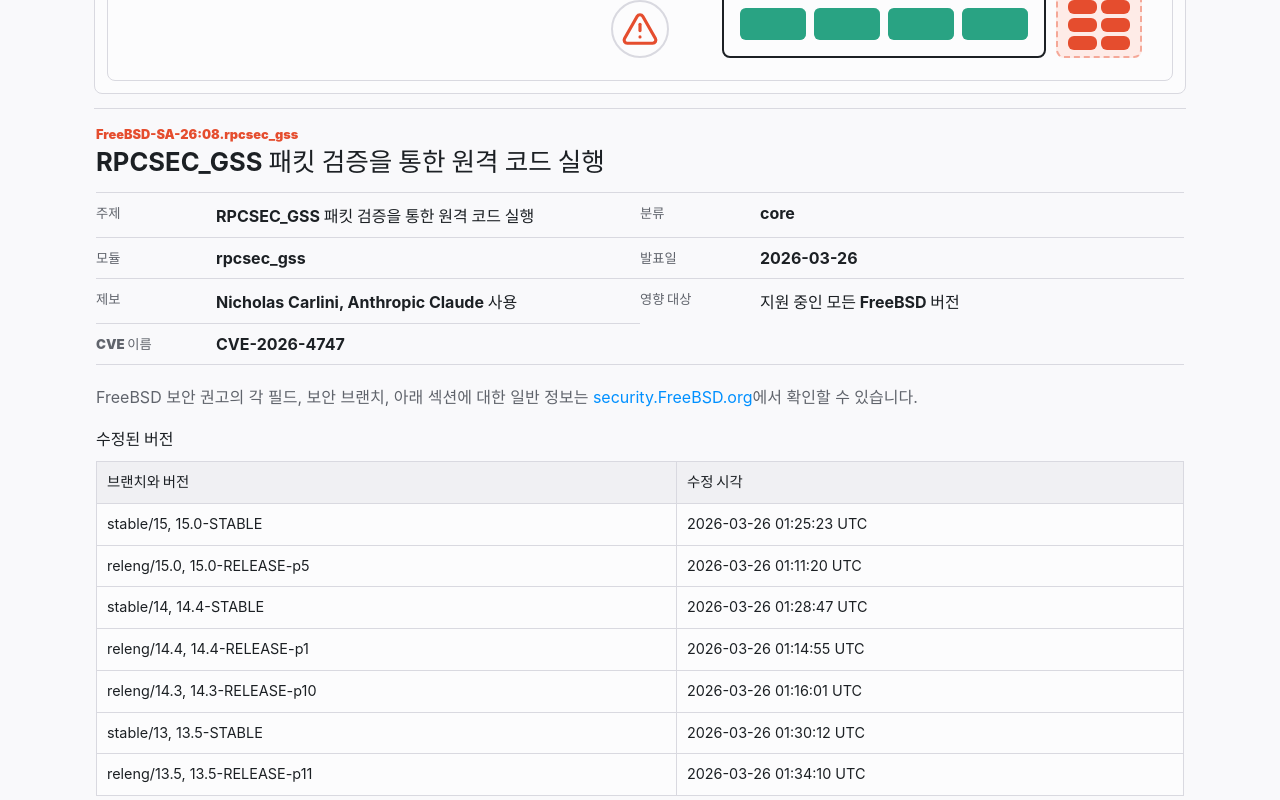
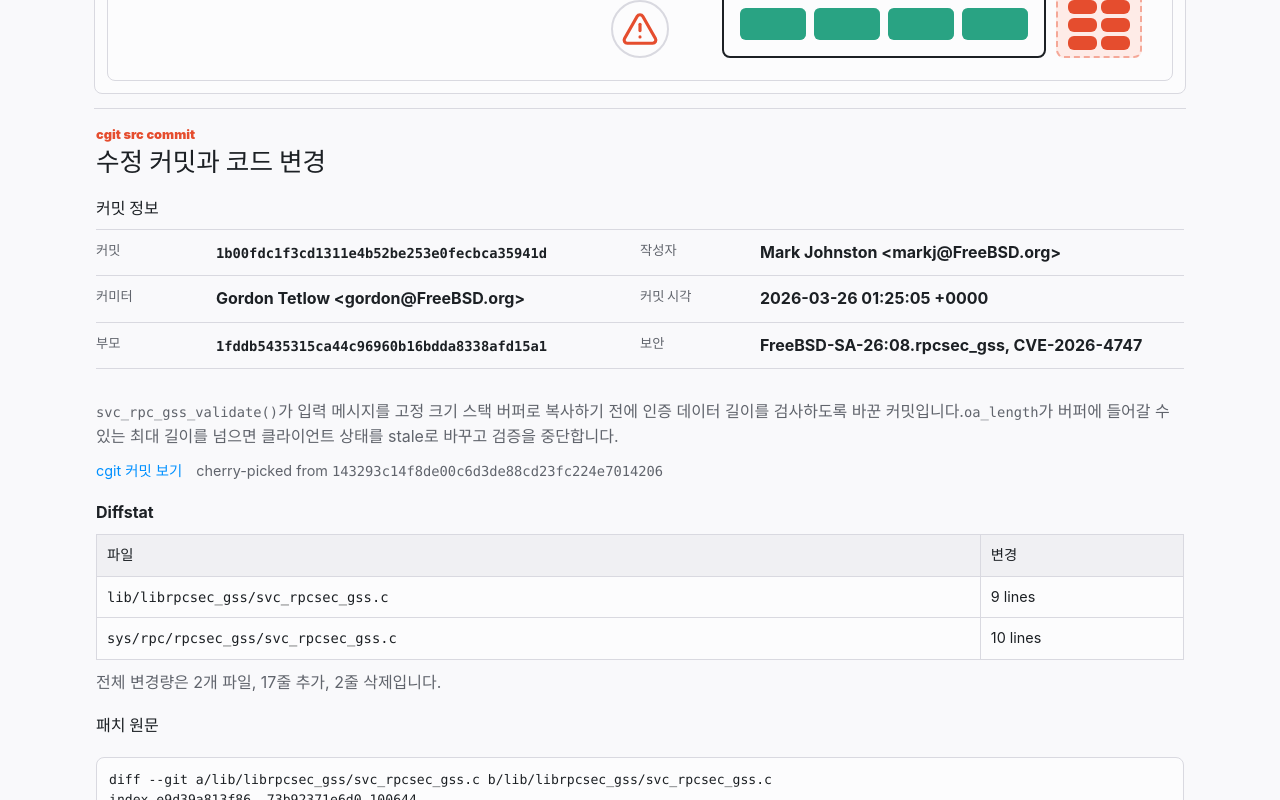
Before and after one commit to yabsed/Mythos-Study, a React (Vite) app: page / in a window 1280 px wide. Shown: the part 700-1500 px from the top of the page. Built offline with nearby package versions, Linux system fonts and the light colour scheme.

Commit message:
commit 추가

```diff
--- a/src/main.tsx
+++ b/src/main.tsx
@@ -151,6 +151,118 @@
   },
 ];
 
+const cgitPatch = `diff --git a/lib/librpcsec_gss/svc_rpcsec_gss.c b/lib/librpcsec_gss/svc_rpcsec_gss.c
+index e9d39a813f86..73b92371e6d0 100644
+--- a/lib/librpcsec_gss/svc_rpcsec_gss.c
++++ b/lib/librpcsec_gss/svc_rpcsec_gss.c
+@@ -758,6 +758,14 @@ svc_rpc_gss_validate(struct svc_rpc_gss_client *client, struct rpc_msg *msg,
+
+ 	memset(rpchdr, 0, sizeof(rpchdr));
+
++	oa = &msg->rm_call.cb_cred;
++
++	if (oa->oa_length > sizeof(rpchdr) - 8 * BYTES_PER_XDR_UNIT) {
++		log_debug("auth length %d exceeds maximum", oa->oa_length);
++		client->cl_state = CLIENT_STALE;
++		return (FALSE);
++	}
++
+ 	/* Reconstruct RPC header for signing (from xdr_callmsg). */
+ 	buf = rpchdr;
+ 	IXDR_PUT_LONG(buf, msg->rm_xid);
+@@ -766,7 +774,6 @@ svc_rpc_gss_validate(struct svc_rpc_gss_client *client, struct rpc_msg *msg,
+ 	IXDR_PUT_LONG(buf, msg->rm_call.cb_prog);
+ 	IXDR_PUT_LONG(buf, msg->rm_call.cb_vers);
+ 	IXDR_PUT_LONG(buf, msg->rm_call.cb_proc);
+-	oa = &msg->rm_call.cb_cred;
+ 	IXDR_PUT_ENUM(buf, oa->oa_flavor);
+ 	IXDR_PUT_LONG(buf, oa->oa_length);
+ 	if (oa->oa_length) {
+diff --git a/sys/rpc/rpcsec_gss/svc_rpcsec_gss.c b/sys/rpc/rpcsec_gss/svc_rpcsec_gss.c
+index 35c904560836..528112d5642a 100644
+--- a/sys/rpc/rpcsec_gss/svc_rpcsec_gss.c
++++ b/sys/rpc/rpcsec_gss/svc_rpcsec_gss.c
+@@ -1170,6 +1170,15 @@ svc_rpc_gss_validate(struct svc_rpc_gss_client *client, struct rpc_msg *msg,
+
+ 	memset(rpchdr, 0, sizeof(rpchdr));
+
++	oa = &msg->rm_call.cb_cred;
++
++	if (oa->oa_length > sizeof(rpchdr) - 8 * BYTES_PER_XDR_UNIT) {
++		rpc_gss_log_debug("auth length %d exceeds maximum",
++		    oa->oa_length);
++		client->cl_state = CLIENT_STALE;
++		return (FALSE);
++	}
++
+ 	/* Reconstruct RPC header for signing (from xdr_callmsg). */
+ 	buf = rpchdr;
+ 	IXDR_PUT_LONG(buf, msg->rm_xid);
+@@ -1178,7 +1187,6 @@ svc_rpc_gss_validate(struct svc_rpc_gss_client *client, struct rpc_msg *msg,
+ 	IXDR_PUT_LONG(buf, msg->rm_call.cb_prog);
+ 	IXDR_PUT_LONG(buf, msg->rm_call.cb_vers);
+ 	IXDR_PUT_LONG(buf, msg->rm_call.cb_proc);
+-	oa = &msg->rm_call.cb_cred;
+ 	IXDR_PUT_ENUM(buf, oa->oa_flavor);
+ 	IXDR_PUT_LONG(buf, oa->oa_length);
+ 	if (oa->oa_length) {`;
+
+const validatedFunctionSource = `static bool_t
+svc_rpc_gss_validate(struct svc_rpc_gss_client *client, struct rpc_msg *msg,
+	gss_qop_t *qop)
+{
+	struct opaque_auth	*oa;
+	gss_buffer_desc		 rpcbuf, checksum;
+	OM_uint32		 maj_stat, min_stat;
+	gss_qop_t		 qop_state;
+	int32_t			 rpchdr[128 / sizeof(int32_t)];
+	int32_t			*buf;
+
+	log_debug("in svc_rpc_gss_validate()");
+
+	memset(rpchdr, 0, sizeof(rpchdr));
+
+	oa = &msg->rm_call.cb_cred;
+
+	if (oa->oa_length > sizeof(rpchdr) - 8 * BYTES_PER_XDR_UNIT) {
+		log_debug("auth length %d exceeds maximum", oa->oa_length);
+		client->cl_state = CLIENT_STALE;
+		return (FALSE);
+	}
+
+	/* Reconstruct RPC header for signing (from xdr_callmsg). */
+	buf = rpchdr;
+	IXDR_PUT_LONG(buf, msg->rm_xid);
+	IXDR_PUT_ENUM(buf, msg->rm_direction);
+	IXDR_PUT_LONG(buf, msg->rm_call.cb_rpcvers);
+	IXDR_PUT_LONG(buf, msg->rm_call.cb_prog);
+	IXDR_PUT_LONG(buf, msg->rm_call.cb_vers);
+	IXDR_PUT_LONG(buf, msg->rm_call.cb_proc);
+	IXDR_PUT_ENUM(buf, oa->oa_flavor);
+	IXDR_PUT_LONG(buf, oa->oa_length);
+	if (oa->oa_length) {
+		memcpy((caddr_t)buf, oa->oa_base, oa->oa_length);
+		buf += RNDUP(oa->oa_length) / sizeof(int32_t);
+	}
+	rpcbuf.value = rpchdr;
+	rpcbuf.length = (u_char *)buf - (u_char *)rpchdr;
+
+	checksum.value = msg->rm_call.cb_verf.oa_base;
+	checksum.length = msg->rm_call.cb_verf.oa_length;
+
+	maj_stat = gss_verify_mic(&min_stat, client->cl_ctx, &rpcbuf, &checksum,
+				  &qop_state);
+
+	if (maj_stat != GSS_S_COMPLETE) {
+		log_status("gss_verify_mic", client->cl_mech,
+		    maj_stat, min_stat);
+		client->cl_state = CLIENT_STALE;
+		return (FALSE);
+	}
+	*qop = qop_state;
+	return (TRUE);
+}`;
+
 function getStory(state: LabState) {
   const overflowBytes = Math.max(0, state.packetBytes - BUFFER_BYTES);
   const packetBlocks = Math.ceil(state.packetBytes / BLOCK_BYTES);
@@ -208,6 +320,8 @@
         story={story}
         playScene={playScene}
       />
+
+      <PatchReference />
 
       <AdvisoryTranslation />
     </main>
@@ -389,6 +503,100 @@
       className="hljs"
       dangerouslySetInnerHTML={{ __html: highlighted }}
     />
+  );
+}
+
+
+function PatchReference() {
+  return (
+    <article className="patch-reference">
+      <header className="patch-header">
+        <p className="advisory-kicker">cgit src commit</p>
+        <h2>수정 커밋과 코드 변경</h2>
+      </header>
+
+      <section className="patch-section">
+        <h3>커밋 정보</h3>
+        <dl className="patch-meta">
+          <div>
+            <dt>커밋</dt>
+            <dd><code>1b00fdc1f3cd1311e4b52be253e0fecbca35941d</code></dd>
+          </div>
+          <div>
+            <dt>작성자</dt>
+            <dd>Mark Johnston &lt;markj@FreeBSD.org&gt;</dd>
+          </div>
+          <div>
+            <dt>커미터</dt>
+            <dd>Gordon Tetlow &lt;gordon@FreeBSD.org&gt;</dd>
+          </div>
+          <div>
+            <dt>커밋 시각</dt>
+            <dd>2026-03-26 01:25:05 +0000</dd>
+          </div>
+          <div>
+            <dt>부모</dt>
+            <dd><code>1fddb5435315ca44c96960b16bdda8338afd15a1</code></dd>
+          </div>
+          <div>
+            <dt>보안</dt>
+            <dd>FreeBSD-SA-26:08.rpcsec_gss, CVE-2026-4747</dd>
+          </div>
+        </dl>
+        <p>
+          <code>svc_rpc_gss_validate()</code>가 입력 메시지를 고정 크기 스택
+          버퍼로 복사하기 전에 인증 데이터 길이를 검사하도록 바꾼 커밋입니다.
+          <code>oa_length</code>가 버퍼에 들어갈 수 있는 최대 길이를 넘으면
+          클라이언트 상태를 stale로 바꾸고 검증을 중단합니다.
+        </p>
+        <div className="source-line">
+          <a href="https://cgit.freebsd.org/src/commit/?id=1b00fdc1f3cd1311e4b52be253e0fecbca35941d" target="_blank" rel="noreferrer">
+            cgit 커밋 보기
+          </a>
+          <span>cherry-picked from <code>143293c14f8de00c6d3de88cd23fc224e7014206</code></span>
+        </div>
+      </section>
+
+      <section className="patch-section">
+        <h3>Diffstat</h3>
+        <div className="table-wrap">
+          <table className="advisory-table">
+            <thead>
+              <tr>
+                <th>파일</th>
+                <th>변경</th>
+              </tr>
+            </thead>
+            <tbody>
+              <tr>
+                <td><code>lib/librpcsec_gss/svc_rpcsec_gss.c</code></td>
+                <td>9 lines</td>
+              </tr>
+              <tr>
+                <td><code>sys/rpc/rpcsec_gss/svc_rpcsec_gss.c</code></td>
+                <td>10 lines</td>
+              </tr>
+            </tbody>
+          </table>
+        </div>
+        <p>전체 변경량은 2개 파일, 17줄 추가, 2줄 삭제입니다.</p>
+      </section>
+
+      <section className="patch-section">
+        <h3>패치 원문</h3>
+        <pre className="code-block"><code>{cgitPatch}</code></pre>
+      </section>
+
+      <section className="patch-section">
+        <h3>함수 원문</h3>
+        <p>
+          아래는 길이 검사가 들어간 사용자 공간
+          <code>librpcsec_gss</code> 쪽 <code>svc_rpc_gss_validate()</code>
+          함수 원문입니다.
+        </p>
+        <pre className="code-block source-code"><code>{validatedFunctionSource}</code></pre>
+      </section>
+    </article>
   );
 }
 
--- a/src/styles.css
+++ b/src/styles.css
@@ -503,7 +503,20 @@
   color: var(--text);
 }
 
+.patch-reference {
+  margin-top: 14px;
+  padding: 18px 2px 8px;
+  border-top: 1px solid var(--line);
+  color: var(--text);
+}
+
 .advisory-header {
+  display: grid;
+  gap: 5px;
+  margin-bottom: 14px;
+}
+
+.patch-header {
   display: grid;
   gap: 5px;
   margin-bottom: 14px;
@@ -515,16 +528,19 @@
   font-weight: 900;
 }
 
+.patch-reference h2,
 .advisory h2 {
   font-size: clamp(1.3rem, 2vw, 1.8rem);
   line-height: 1.2;
 }
 
+.patch-reference h3,
 .advisory h3 {
   font-size: 1rem;
   line-height: 1.35;
 }
 
+.patch-meta,
 .advisory-meta {
   display: grid;
   grid-template-columns: repeat(2, minmax(0, 1fr));
@@ -534,6 +550,7 @@
   border-bottom: 1px solid var(--line);
 }
 
+.patch-meta div,
 .advisory-meta div {
   display: grid;
   grid-template-columns: 110px minmax(0, 1fr);
@@ -547,12 +564,19 @@
   border-top: 0;
 }
 
+.patch-meta div:first-child,
+.patch-meta div:nth-child(2) {
+  border-top: 0;
+}
+
+.patch-meta dt,
 .advisory-meta dt {
   color: var(--muted);
   font-size: 0.83rem;
   font-weight: 900;
 }
 
+.patch-meta dd,
 .advisory-meta dd {
   min-width: 0;
   margin: 0;
@@ -560,11 +584,18 @@
   font-weight: 700;
 }
 
+.patch-meta code,
+.patch-section code {
+  font-family: "SFMono-Regular", Consolas, "Liberation Mono", monospace;
+  font-size: 0.86rem;
+}
+
 .advisory-intro {
   color: var(--muted);
   line-height: 1.55;
 }
 
+.patch-section,
 .advisory-section {
   display: grid;
   gap: 10px;
@@ -573,6 +604,7 @@
   line-height: 1.58;
 }
 
+.patch-section h3,
 .advisory-section h3 {
   color: var(--text);
 }
@@ -629,6 +661,7 @@
   margin-top: 8px;
 }
 
+.patch-reference pre,
 .advisory pre {
   max-width: 100%;
   margin: 10px 0 0;
@@ -638,6 +671,7 @@
   background: var(--surface);
 }
 
+.patch-reference pre code,
 .advisory pre code {
   display: block;
   padding: 12px;
@@ -646,6 +680,14 @@
   font-size: 0.82rem;
   line-height: 1.55;
   white-space: pre;
+}
+
+.code-block {
+  tab-size: 4;
+}
+
+.source-code code {
+  min-width: 760px;
 }
 
 .advisory-note {
@@ -748,10 +790,12 @@
     grid-template-columns: repeat(2, minmax(0, 1fr));
   }
 
+  .patch-meta,
   .advisory-meta {
     grid-template-columns: 1fr;
   }
 
+  .patch-meta div:nth-child(2),
   .advisory-meta div:nth-child(2) {
     border-top: 1px solid var(--line);
   }
@@ -829,6 +873,7 @@
     height: 64px;
   }
 
+  .patch-meta div,
   .advisory-meta div {
     grid-template-columns: 1fr;
     gap: 4px;
```
Also changed, not shown: 5 other files (tests, documents, lock files or other folders).
